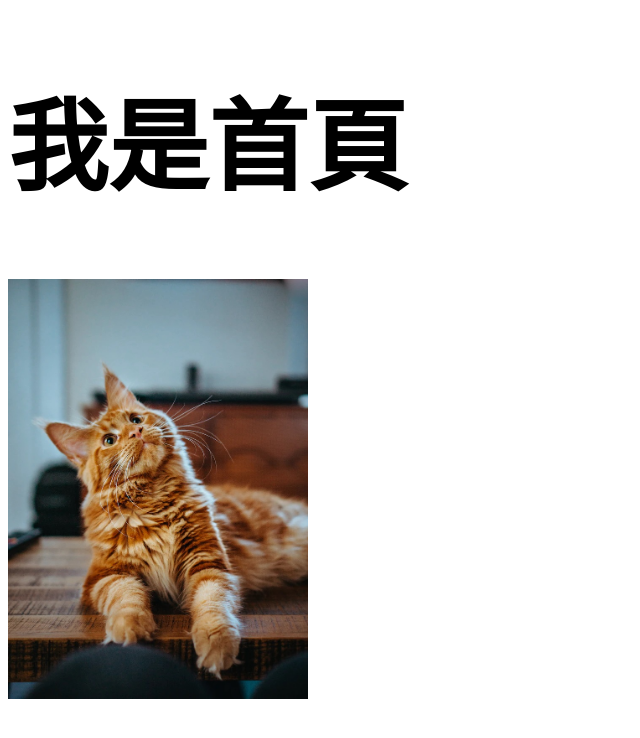
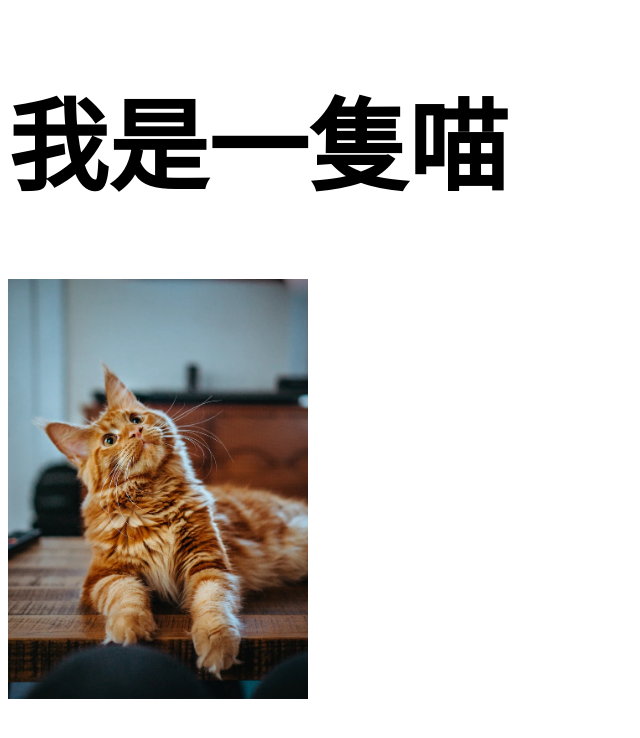
Before and after one commit to KOMATSUPEI/viteWebsite02, a website built with Vite: page pages/index.html in a window 1280 px wide. Shown: the whole page, without its empty margins (0-640 px from the left). Built offline with nearby package versions, Linux system fonts and the light colour scheme.

Commit message:
2nd commit

```diff
--- a/pages/index.html
+++ b/pages/index.html
@@ -9,7 +9,7 @@
   <body>
     <%- include('./layout/header'); -%>
 
-    <h1 class="index-title">我是首頁</h1>
+    <h1 class="index-title">我是一隻喵</h1>
     <img src="../assets/images/cat.jpg" style="width: 300px;" alt="cat">
 
     <%- include('./layout/footer'); -%>
```
